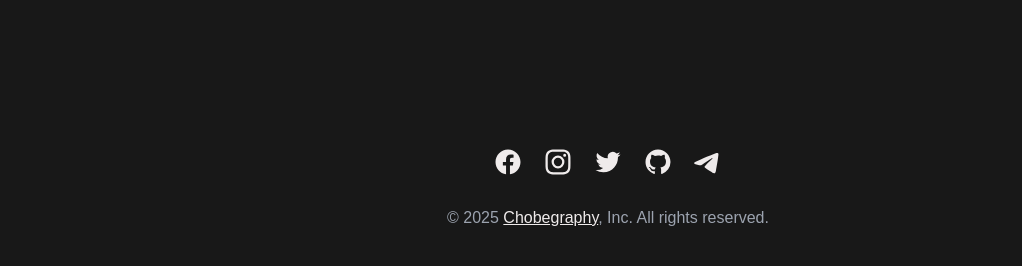
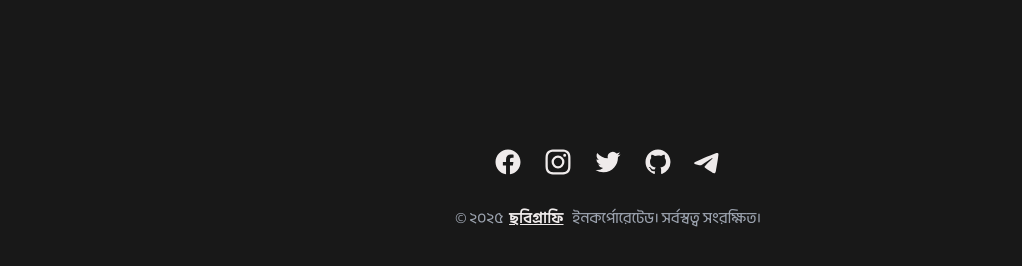
Before and after one commit to chobegraphy/chobegraphy-web, a Next.js app: page / in a window 1280 px wide. Shown: the part 2142-2408 px from the top of the page, without its empty margins (32-1054 px from the left). Built offline with nearby package versions, Linux system fonts and the light colour scheme; a web font is replaced by a local one.

Commit message:
chnged something

```diff
--- a/src/components/shared/Footer/Footer.tsx
+++ b/src/components/shared/Footer/Footer.tsx
@@ -1,6 +1,9 @@
 import { RiTelegram2Fill } from "react-icons/ri";
+import { useSelector } from "react-redux";
 
 const Footer = () => {
+  // redux writing
+  const Language = useSelector((state: any) => state.Language.value);
   return (
     <div className="h-[400px] bg-light-primary-color dark:bg-dark-primary-color border-t-2 border-dark-primary-color/10 flex flex-col">
       <section className="relative  mt-auto">
@@ -69,6 +72,20 @@ const Footer = () => {
               <RiTelegram2Fill className="text-dark-primary-color dark:text-light-primary-color dark:hover:text-light-primary-color/60 hover:text-dark-primary-color/60" />
             </a>
           </div>
+
+          {Language === "BN" && (
+            <p className="mt-8 text-base font-BanglaSubHeading leading-6 text-center text-gray-400">
+              © ২০২৫ &nbsp;
+              <a
+                className="text-dark-primary-color font-BanglaHeading dark:text-light-primary-color underline"
+                href="https://chobegraphy.vercel.app/"
+              >
+                ছবিগ্রাফি
+              </a>{" "}
+              &nbsp; ইনকর্পোরেটেড। সর্বস্বত্ব সংরক্ষিত।
+            </p>
+          )}
+          {Language === "EN" && (
             <p className="mt-8 text-base leading-6 text-center text-gray-400">
               © 2025{" "}
               <a
@@ -76,9 +93,10 @@ const Footer = () => {
                 href="https://chobegraphy.vercel.app/"
               >
                 Chobegraphy
-            </a>
-            , Inc. All rights reserved.
+              </a>{" "}
+              Inc. All rights reserved.
             </p>
+          )}
         </div>
       </section>
     </div>
--- a/src/components/shared/Navbar/Navbar.tsx
+++ b/src/components/shared/Navbar/Navbar.tsx
@@ -74,7 +74,7 @@ const Navbar = () => {
 
   return (
     <div
-      className={`flex xl:backdrop-blur bg-dark-primary-color/80 dark:bg-light-primary-color/80 z-50 bg-black-100 justify-between w-full items-center overflow-hidden sticky top-0 mx-auto  sm:p-5 p-5 h-[65px] `}
+      className={`flex  xl:backdrop-blur bg-dark-primary-color/80 dark:bg-light-primary-color/80 z-50 bg-black-100 justify-between w-full items-center overflow-hidden sticky -top-0.5 mx-auto  sm:p-5 p-5 h-[65px] `}
     >
       {/*-> Rahat code */}
       <div className="transform duration-300  max-md:scale-90 dark:hidden max-md:-ms-4">
@@ -228,7 +228,7 @@ const Navbar = () => {
           ref={divRef}
           className={`${
             isOpen ? "right-0" : "-right-[120%]"
-          } absolute transform duration-500 bg-background w-3/4 border-s-2 p-4 border-[#575757] max-w-[320px] h-full`}
+          } absolute transform duration-500 bg-background w-3/4 border-s-2 p-4 border-[#575757]  max-w-[320px] h-full`}
         >
           <div className="w-full flex flex-col h-full ">
             <div className="w-full h-[60px] dark:bg-dark-primary-color flex mb-5 bg-black rounded">
```
Lines whose indentation alone changed are shown as unchanged.
